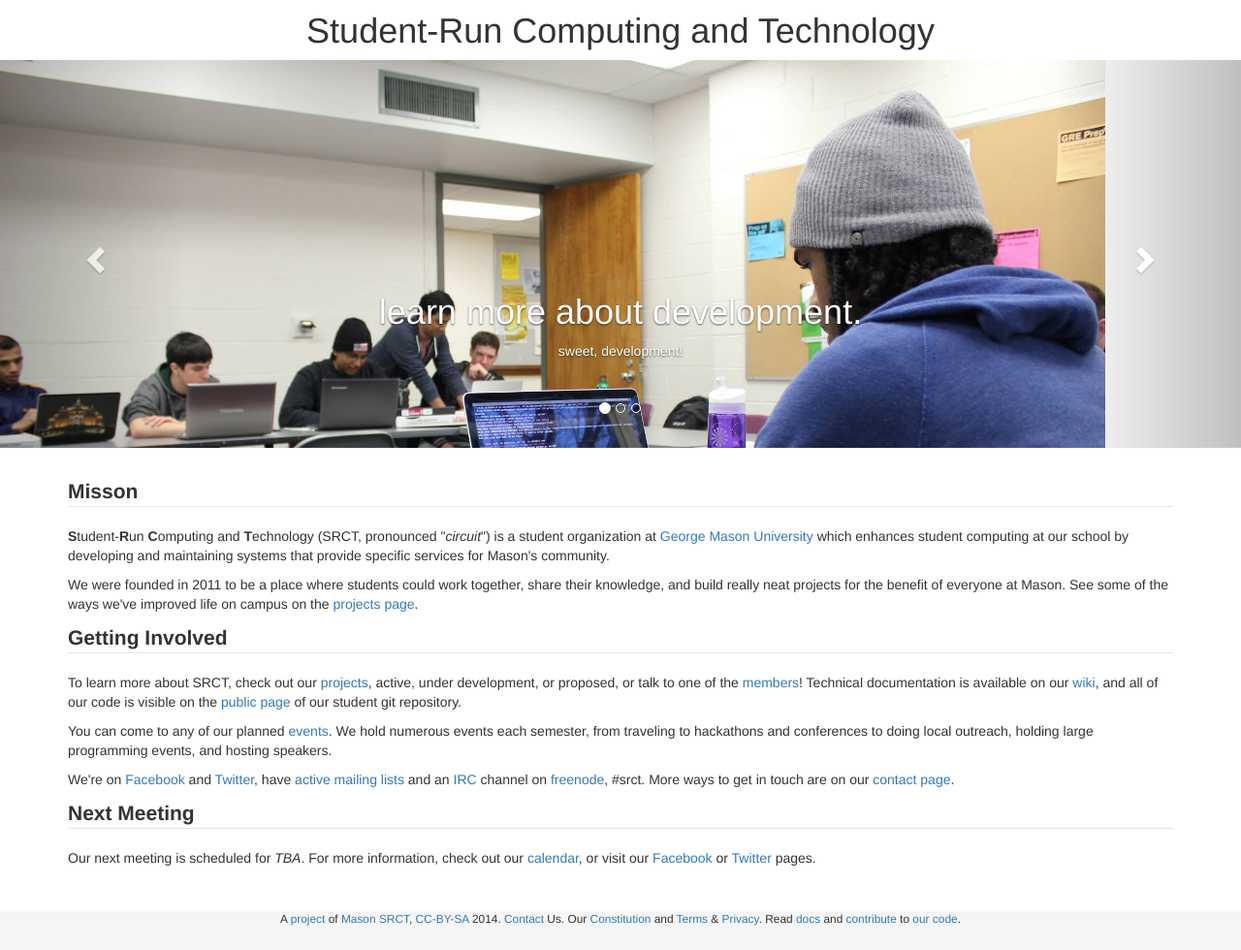
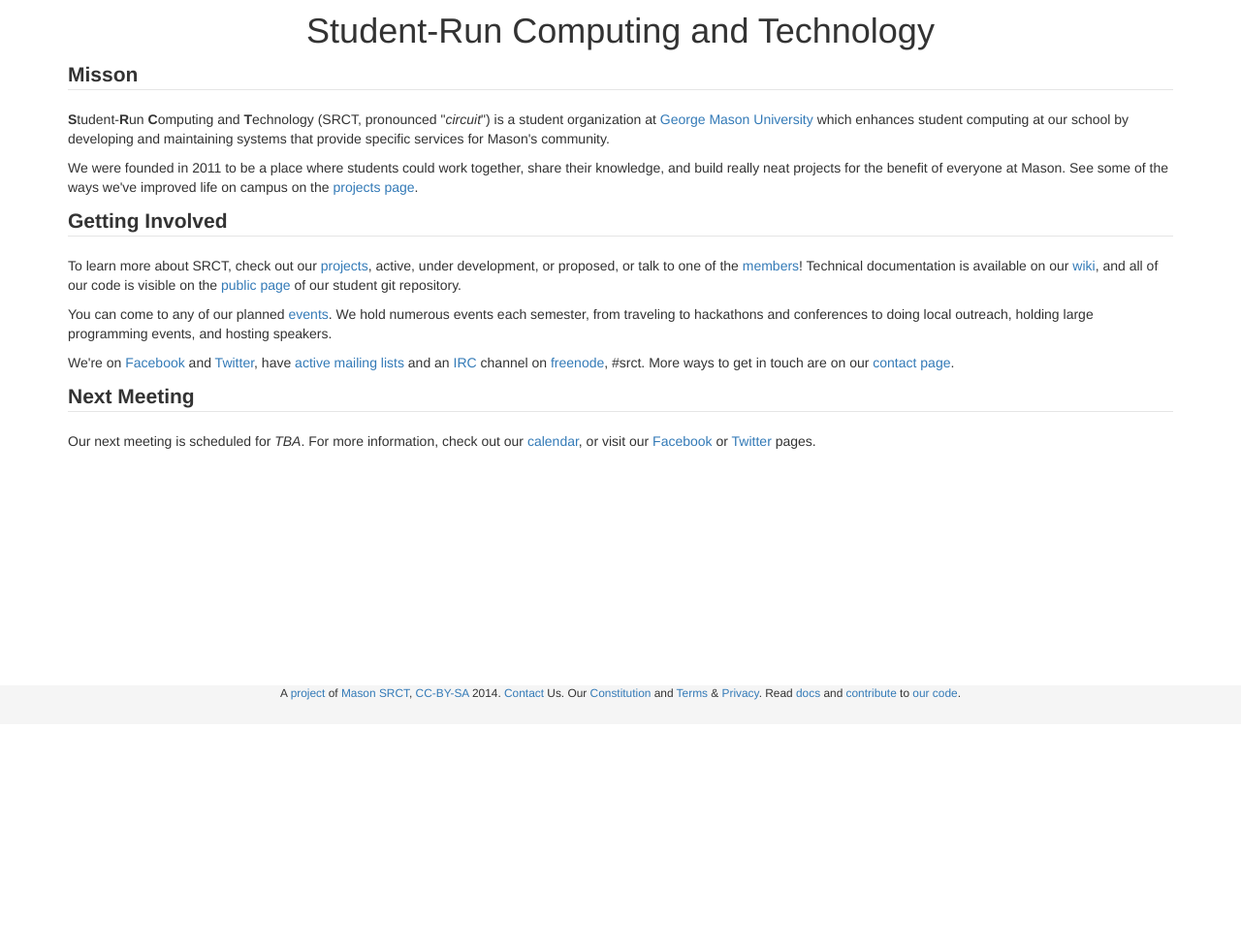
Before and after one commit to srct/srctweb, a Python web app: template srctweb/website/templates/index.html in a window 1280 px wide. Shown: the part 53-1033 px from the top of the page at 97% size. After the commit the page ends 775 px from the top, so only its background shows below. Run offline with Jinja, Linux system fonts and the light colour scheme; the template is opened without the code that fills it, so the values that code supplies are empty; some libraries are stand-ins or nearby versions.

Commit message:
if I so much as hear the word carousel again I will string you from the rafters

```diff
--- a/srctweb/website/static/css/style.css
+++ b/srctweb/website/static/css/style.css
@@ -23,7 +23,8 @@ a[name] {
   background-color: #f5f5f5;
 }
 .carousel-background2 {
-  background: url(/static/img/2013firstmeet_large.png) no-repeat;
+  background: url('/static/img/2013firstmeet_large.png') no-repeat;
+  display: block;
   width: 100%;
   background-position: center;
   background-size: cover;
--- a/srctweb/website/templates/index.html
+++ b/srctweb/website/templates/index.html
@@ -10,54 +10,6 @@ SRCT
   <div class="text-center">
     <h1>Student-Run Computing and Technology</h1>
   </div>
-</div>
-
-<div id="SRCTCarousel" class="carousel slide" data-ride="carousel">
-
-  <ol class="carousel-indicators">
-    <li data-target="#SRCTCarousel" data-slide-to="0" class="active"></li>
-    <li data-target="#SRCTCarousel" data-slide-to="1"></li>
-    <li data-target="#SRCTCarousel" data-slide-to="2"></li>
-  </ol>
-
-  <div class="carousel-inner">
-
-    <div class="item active">
-      <img src="/static/img/renfredhaxxor_large.png" alt="First slide">
-      <div class="container">
-        <div class="carousel-caption hidden-xs">
-          <h1>learn more about development.</h1>
-          <p>sweet, development!</p>
-        </div>
-      </div>
-    </div>
-
-    <div class="item">
-      <!-- <img src="/static/img/2013firstmeet_large.png" alt="Second slide"> -->
-      <div class="carousel-background2">
-      <div class="container">
-        <div class="carousel-caption hidden-xs">
-          <h1>Meet tons of great people.</h1>
-          <p>Because we're cool.</p>
-        </div>
-      </div>
-      </div>
-    </div>
-
-    <div class="item">
-      <img src="/static/img/bradhaxxor_large.png" alt="Third slide">
-      <div class="container">
-        <div class="carousel-caption hidden-xs">
-          <h1>Even work on hardware.</h1>
-          <p>Yeah, hardware's pretty cool.</p>
-        </div>
-      </div>
-    </div>
-
-  </div>
-
-  <a class="left carousel-control" href="#SRCTCarousel" data-slide="prev"><span class="glyphicon glyphicon-chevron-left"></span></a>
-  <a class="right carousel-control" href="#SRCTCarousel" data-slide="next"><span class="glyphicon glyphicon-chevron-right"></span></a>
 </div>
 
 {% endblock %}
```
